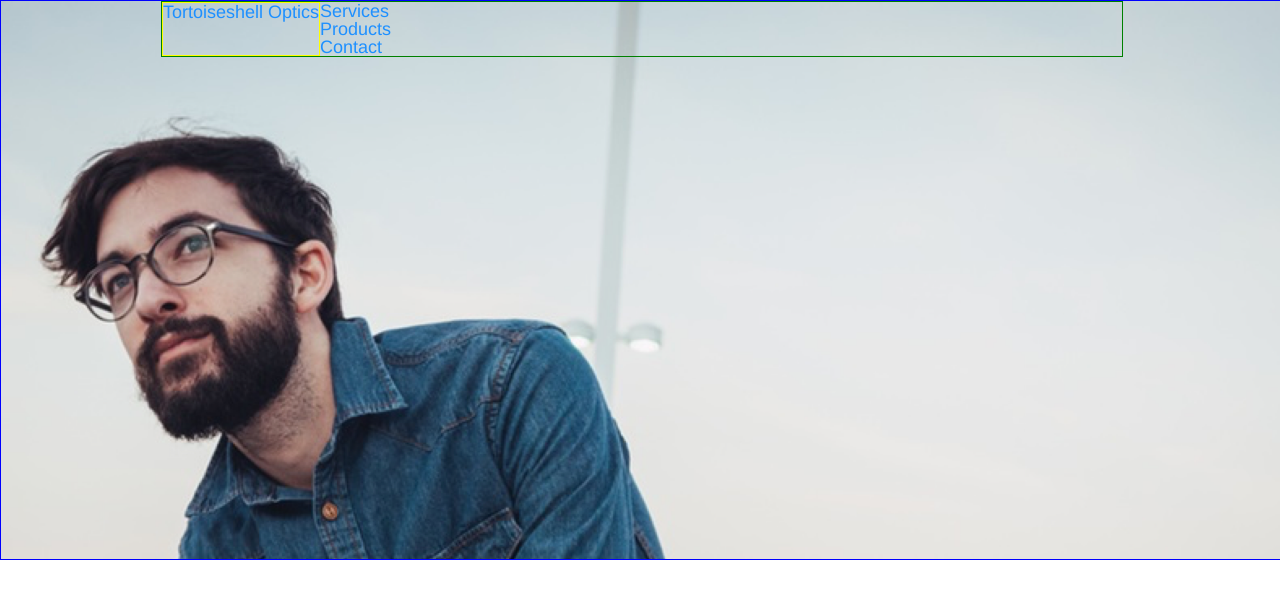
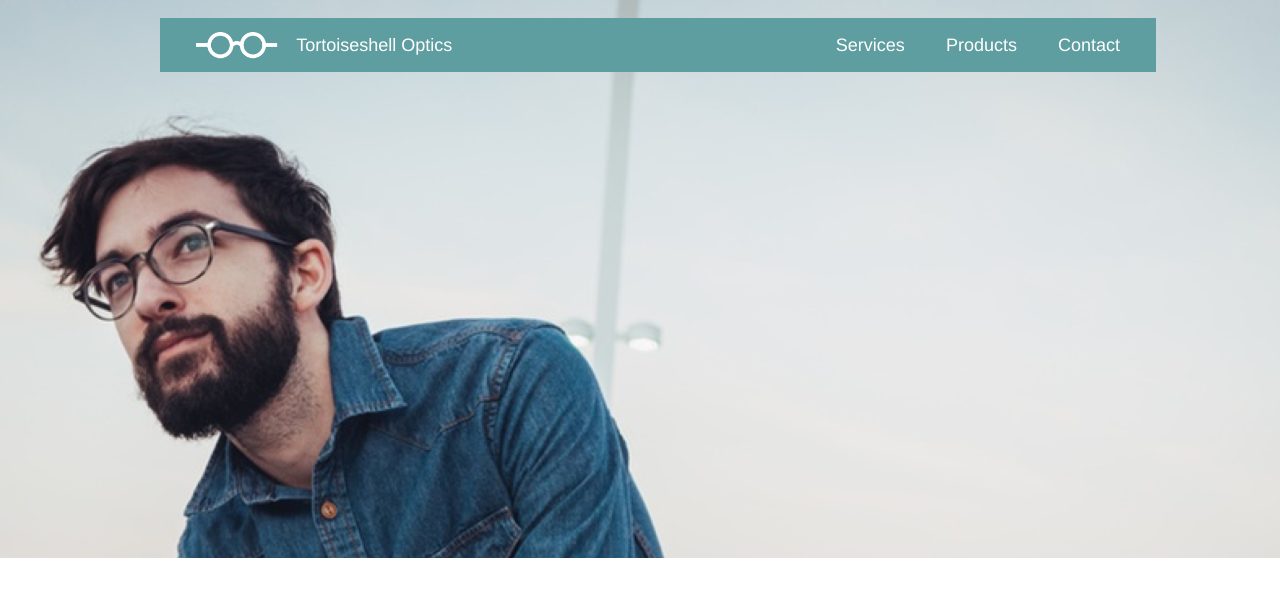
Before and after one commit to jsharris1229/tortoiseshell, a plain HTML site: page index.html in a window 1280 px wide. Drawn offline with Linux system fonts and the light colour scheme.

Commit message:
Finish menu bar and clean up debug code.

```diff
--- a/index.html
+++ b/index.html
@@ -20,7 +20,10 @@
     <section id="banner" class="cbanner">
       <div class="sitecontainer">
         <div class="topmenu">
-          <span class="logotxt">Tortoiseshell Optics</span>
+          <span>
+            <img src="resources/images/logo-white.png" alt="Company Logo">
+            <span class="logotxt">Tortoiseshell Optics</span>
+          </span>
           <nav>
             <ul>
               <li>Services</li>
--- a/resources/css/style.css
+++ b/resources/css/style.css
@@ -29,14 +29,14 @@ section {
 }
 /*
 <section id="banner" class="cbanner">
-  <div class="topmenu">
-    <div class="sitecontainer">
+  <div class="sitecontainer">
+    <div class="topmenu">
       <span class="logotxt">Tortoiseshell Optics</span>
       <nav>
 */
 .cbanner {
   height: 31rem;
-  border: 1px solid blue;
+  /* DEBUG: border: 1px solid blue; */
   background-image: url("../images/glasses-bg.png");
   background-position: center;
   background-repeat: no-repeat;
@@ -45,28 +45,50 @@ section {
 
 .topmenu {
   display: flex;
-  color: dodgerblue;
+  justify-content: space-between;
+  align-items: center;
+  color: white;
+  background-color: cadetblue;
   width: 100%;
-  border: 1px solid green;
+  height: 3rem;
+  margin-top: 1rem;
+  padding: 0 1rem;
+  /* DEBUG: border: 1px solid green; */
 /*  margin: 1rem 0 0 0;*/
 }
 
-.logotxt {
-  border: 1px solid yellow;
+.topmenu span {
+  display: flex;
+  justify-content: space-between;
+  align-items: center;
+  margin-left: 1rem;
+  padding: 0;
+  /* DEBUG: border: 1px solid black; */
 }
-/*
-.topmenu nav {
-  border: 2px solid maroon;
+
+.topmenu span img {
+  height: 1.5rem;
 }
 
 .logotxt {
-  color: purple;
-  border: 1px solid red;
+  font-size: 1rem;
+  margin: 0;
+  padding: 0;
+  /* DEBUG: border: 1px solid yellow; */
 }
-.logotxt nav ul li {
-  display: inline;
-  padding: 5px;
+
+li {
+  display: inline-flex;
+  padding: 0 1rem;
 }
+
+nav {
+  display: inline-flex;
+  justify-content: flex-end;
+  /* DEBUG: border: 1px solid brown; */
+}
+/*
+
 .callout  {
   display: block;
   position: absolute;
```
